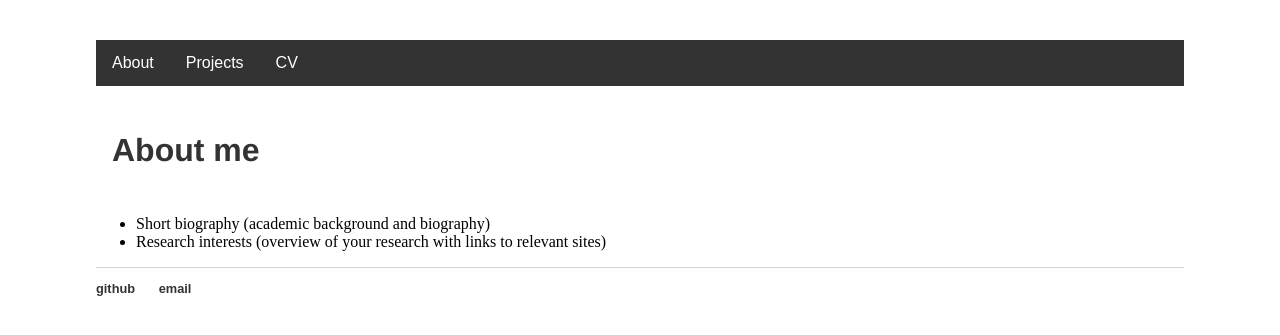
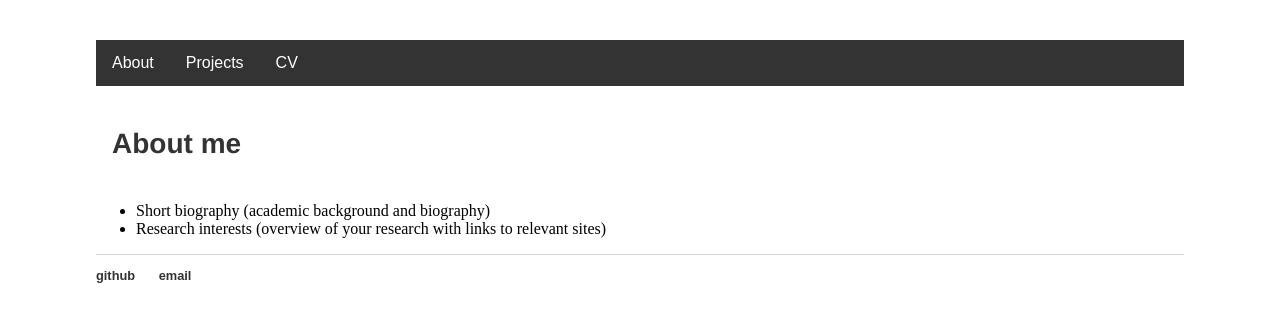
Before and after one commit to lena-kilian/lena-kilian.github.io, a Jekyll site: the page built from index.md, in a window 1280 px wide. Shown: the top 335 px of the page. Built offline with Jekyll 4.4.1, drawn with Linux system fonts in a browser that asks for light colours; our own code applies the rules of GitHub Pages for plain Markdown files.

Commit message:
Update main.css

```diff
--- a/css/main.css
+++ b/css/main.css
@@ -94,19 +94,20 @@
     color: #ffbf00;
 }
 h1 {Times
-    font-size: 3em;
+    font-size: 2em;
     font-family:'Helvetica';
     color: #333;
     padding: 14px 16px;
+    text-align: center;
 }
 h2 {
-    font-size: 2.5em;
+    font-size: 2em;
     font-family:'Helvetica';
     color: #333;
     padding: 14px 16px;
 }
 h3 {
-    font-size: 2em;
+    font-size: 1.75em;
     font-family:'Helvetica';
     color: #333;
     padding: 14px 16px;
```
